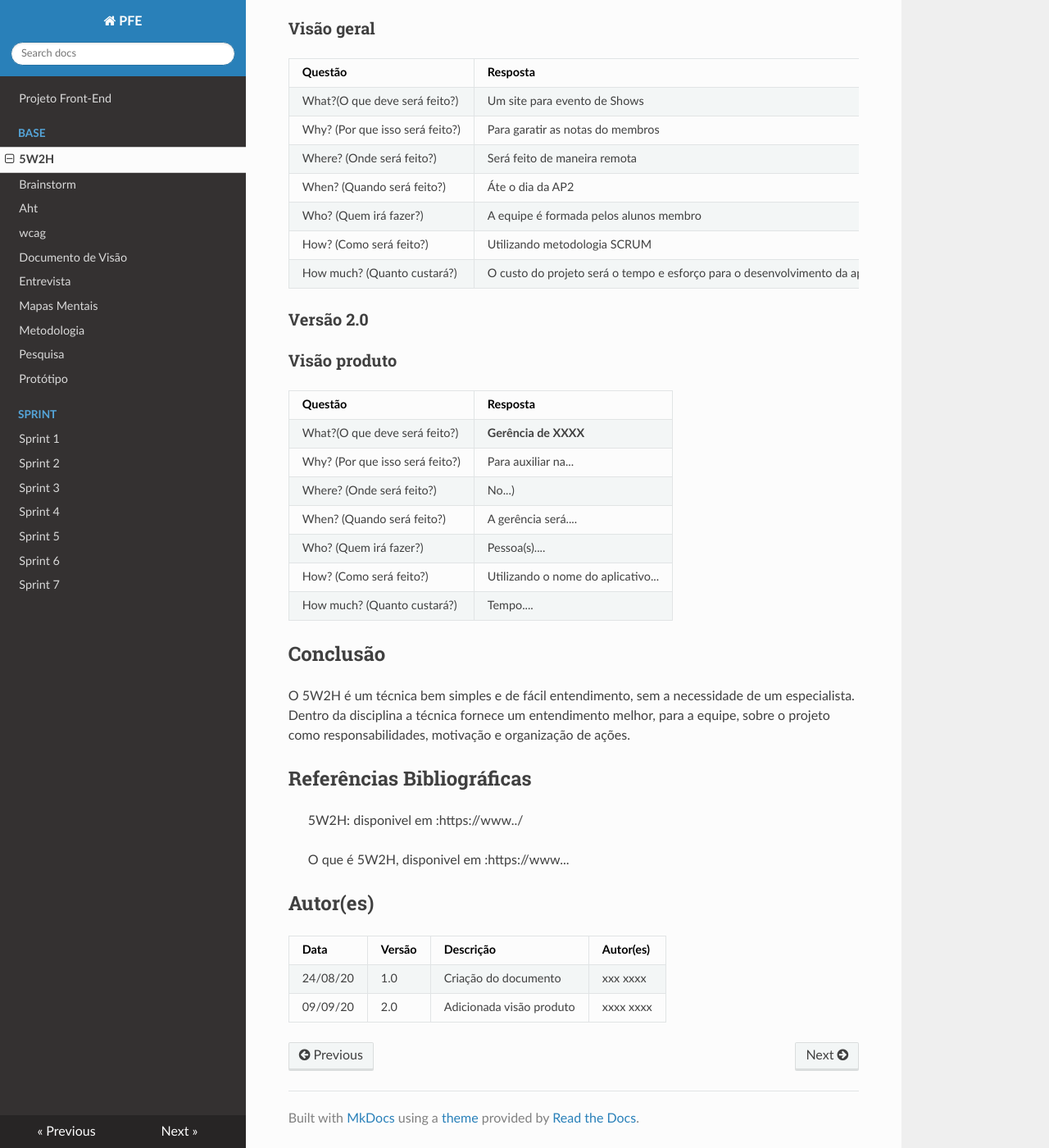
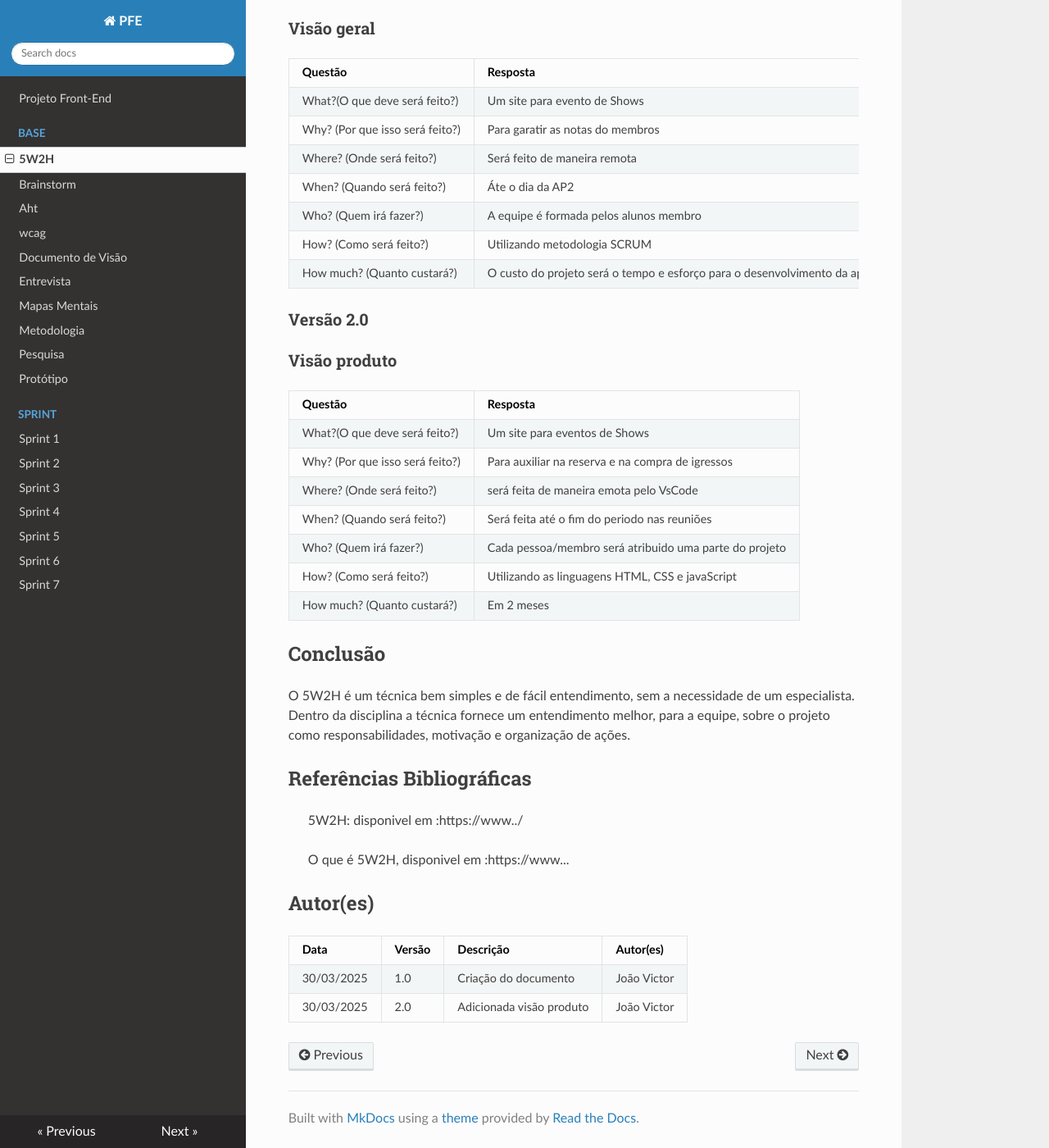
Before and after one commit to Projetos-de-Extensao/PFE_25.1_8001_III, an MkDocs documentation site: the page built from docs/base/5w2h.md, in a window 1280 px wide and 1400 px high, scrolled down 536 px. Shown: the whole window at 82% size. Built offline with MkDocs 1.6.1, drawn with Linux system fonts in a browser that asks for light colours; nearby versions of some CDN libraries.

Commit message:
Update 2 5w2h.md

```diff
--- a/docs/base/5w2h.md
+++ b/docs/base/5w2h.md
@@ -39,13 +39,13 @@ title: 5W2H
 
 |Questão|Resposta|
 |-------|--------|
-|What?(O que deve será feito?)| **Gerência de XXXX**|
-|Why? (Por que isso será feito?)| Para auxiliar na...|
-|Where? (Onde será feito?)|No...)|
-|When? (Quando será feito?)| A gerência será....|
-|Who? (Quem irá fazer?)| Pessoa(s)....|
-|How? (Como será feito?)| Utilizando o nome do aplicativo... |
-|How much? (Quanto custará?)|Tempo....|
+|What?(O que deve será feito?)| Um site para eventos de Shows|
+|Why? (Por que isso será feito?)| Para auxiliar na reserva e na compra de igressos|
+|Where? (Onde será feito?)|será feita de maneira emota pelo VsCode|
+|When? (Quando será feito?)| Será feita até o fim do periodo nas reuniões|
+|Who? (Quem irá fazer?)| Cada pessoa/membro será atribuido uma parte do projeto|
+|How? (Como será feito?)| Utilizando as linguagens HTML, CSS e javaScript |
+|How much? (Quanto custará?)|Em 2 meses|
 
 
 ## Conclusão
@@ -61,5 +61,5 @@ O 5W2H é um técnica bem simples e de fácil entendimento, sem a necessidade de
 ## Autor(es)
 | Data | Versão | Descrição | Autor(es) |
 | -- | -- | -- | -- |
-| 24/08/20 | 1.0 | Criação do documento | xxx xxxx |
-| 09/09/20 | 2.0 | Adicionada visão produto | xxxx xxxx |
+| 30/03/2025 | 1.0 | Criação do documento | João Victor |
+| 30/03/2025 | 2.0 | Adicionada visão produto | João Victor |
```
